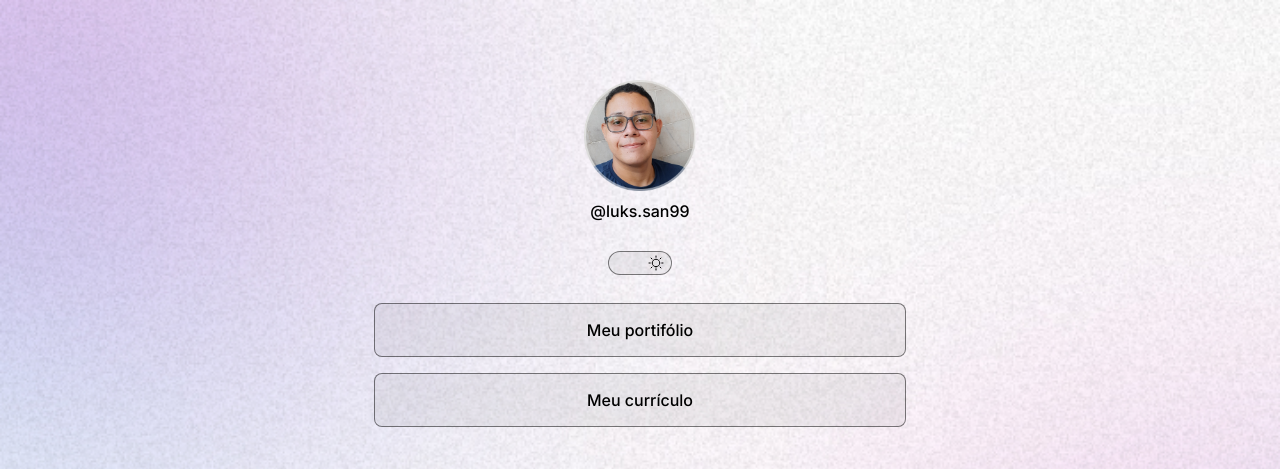
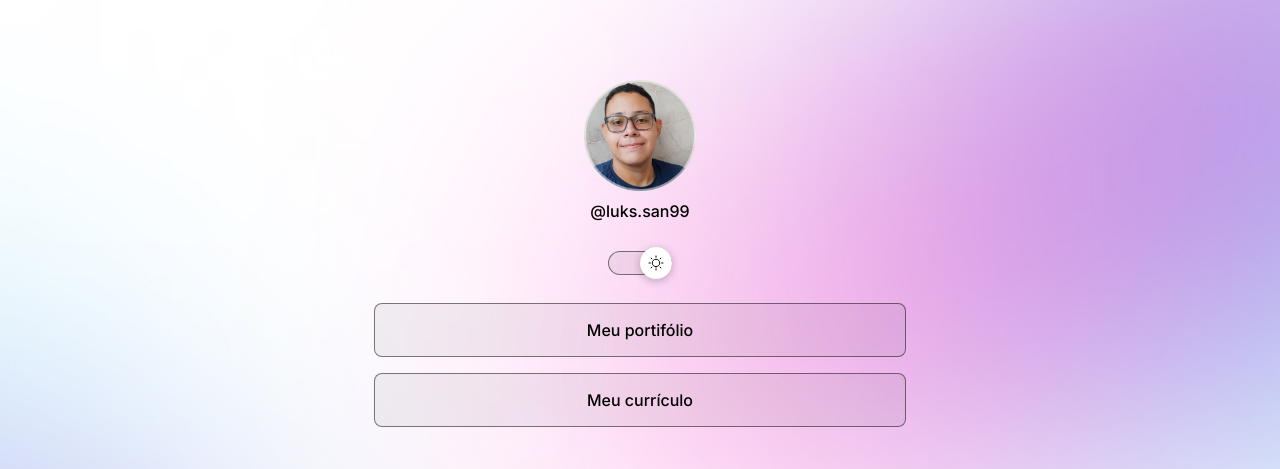
Before and after one commit to Lucas-San99/ProjetoCapa, a plain HTML site: page index.html in a window 1280 px wide. Shown: the top 469 px of the page. Drawn offline with nearby package versions, Linux system fonts and the light colour scheme.

Commit message:
👀 melhorias de media com css

```diff
--- a/script.js
+++ b/script.js
@@ -18,7 +18,7 @@ function toggleMode() {
     img.setAttribute("src", "./assets/avatar.png")
     desc.setAttribute(
       "alt",
-      "foto de lucas lima sorrindo, está usando óculos, encostado em uma parede."
+      "foto de lucas sorrindo, está usando óculos, encostado em uma parede."
     )
   }
 }
--- a/style.css
+++ b/style.css
@@ -12,6 +12,8 @@
   --surface-color-hover: rgba(255, 255, 255, 0.02);
   --highlight-color: rgba(255, 255, 255, 0.02);
   --swicth-bg-url: url(./assets/moon-stars.svg);
+
+  /*config escura*/
 }
 .light {
   --text-color: black;
@@ -35,6 +37,7 @@ body {
 */
   /*propriedade atalho, ela junta diversas propriedades de determinada categoria em unoca linha*/
   background: var(--bg-url) no-repeat top center/cover;
+  height: 100vh;
 }
 #container {
   width: 100%;
@@ -66,12 +69,12 @@ body {
 #switch button {
   width: 32px;
   height: 32px;
-  background: white;
   border: 0;
   border-radius: 50%;
-  background: var(--swicth-bg-url) no-repeat center;
+  background: var(--swicth-bg-url) no-repeat center white;
+  box-shadow: 0px 2px 8px 0px rgba(0, 0, 0, 0.25);
   position: absolute;
-  z-index: 1;
+  z-index:1;
   top: 50%;
   left: 0;
   transform: translateY(-50%);
@@ -80,7 +83,6 @@ body {
 .light #switch button {
   right: 0;
   left: initial;
-
 }
 
 #switch span {
@@ -154,3 +156,12 @@ footer a:hover {
   text-decoration: none;
   color: var(--text-color);
 }
+/*media queries*/
+@media (min-width: 1000px) {
+  :root {
+    --bg-url: url(./assets/bg-desktop.jpg);
+  }
+  .light {
+    --bg-url: url(./assets/bg-desktop-light.jpg);
+  }
+}
```
Also changed, not shown: assets/moon-stars.svg.
